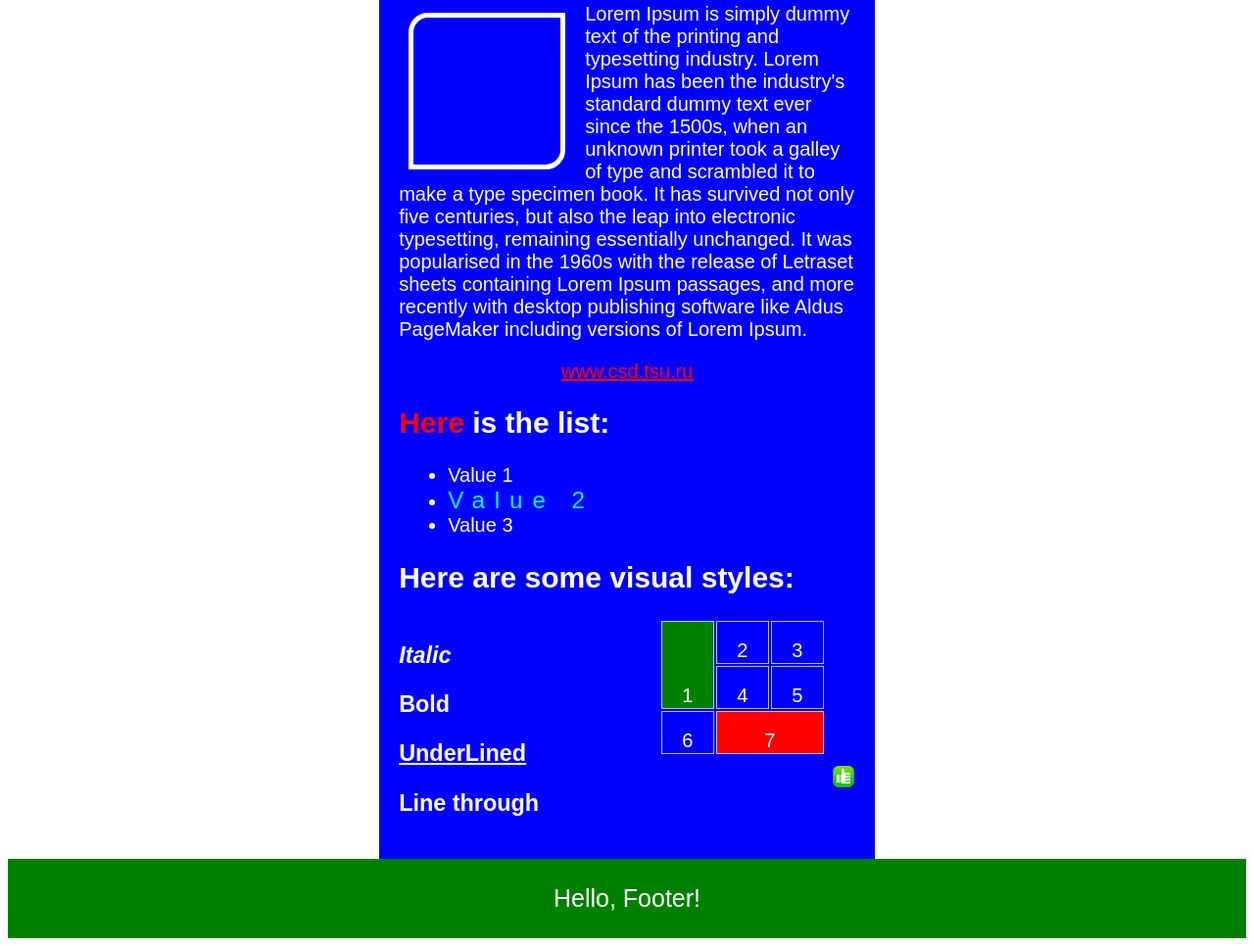
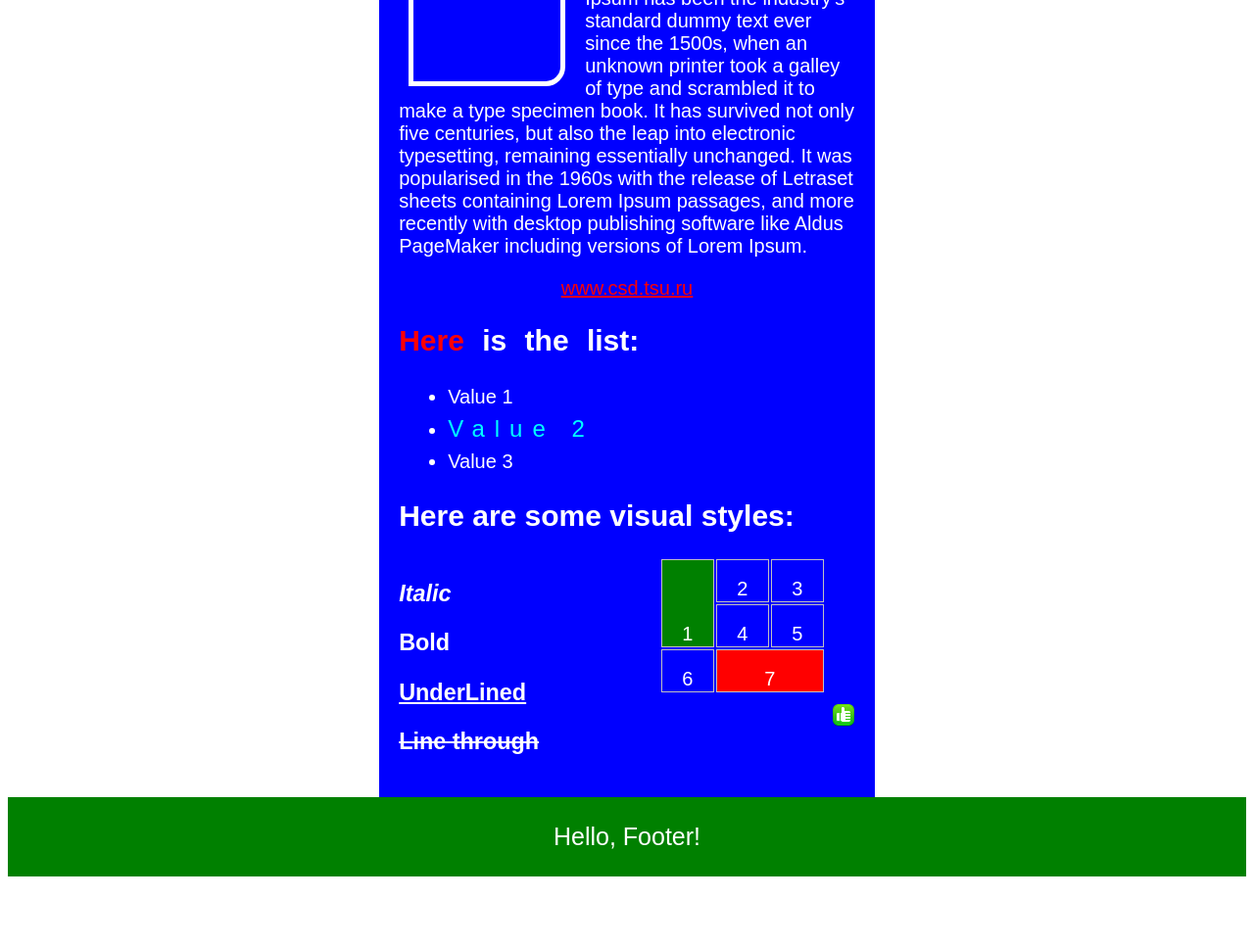
Before and after one commit to Zuzunyan/932203_pynchina.polina_lab1, a plain HTML site: page index.html in a window 1280 px wide. Shown: the part 274-1240 px from the top of the page at 98% size. After the commit the page ends 1177 px from the top, so only its background shows below. Drawn offline with Linux system fonts and the light colour scheme.

Commit message:
Update styles.css

```diff
--- a/styles.css
+++ b/styles.css
@@ -27,7 +27,7 @@ body {
   font-family: Arial, Helvetica, sans-serif;
   font-size: 20px;
 }
-h1{
+*h1{
   font-size: 3em;
 }
 
@@ -36,7 +36,7 @@ h1{
   height: 150px;
   border: 5px solid white;
   border-radius: 20px 0 20px 0;
-  position: relative; /* элемент позиционируется относительно своего исходного положения в потоке документа; */
+  position: relative;
   float: left;
   margin: 10px;
   margin-right: 20px;
@@ -50,9 +50,13 @@ h1{
 a:link{
   color: red;
 }
+.Here{
+  word-spacing: 10px;
+}
 
 .list {
   margin-left: 10px;
+  line-height: 1.5;
 }
 
 .value2{
@@ -63,23 +67,31 @@ a:link{
 
 .visual_styles{
   display: inline-block;
+  clear: left;
+}
+
+.line_through{
+  text-decoration: line-through;
 }
 
 .table{
   float: right;
+  box-sizing: border-box;
   width: 200px;
   height: 200px;
+  overflow: auto;
 }
 
 td{
   width: 50px;
-	height: 40px;
-	border: solid 1px silver;
-	text-align: center;
-	vertical-align: bottom;
-	margin: 0;
+  height: 40px;
+  border: solid 1px silver;
+  text-align: center;
+  vertical-align: bottom;
+  margin: 0;
 }
 img{
+  visibility: visible;
   float: right;
   margin-top: 10px;
   position: sticky;
```
